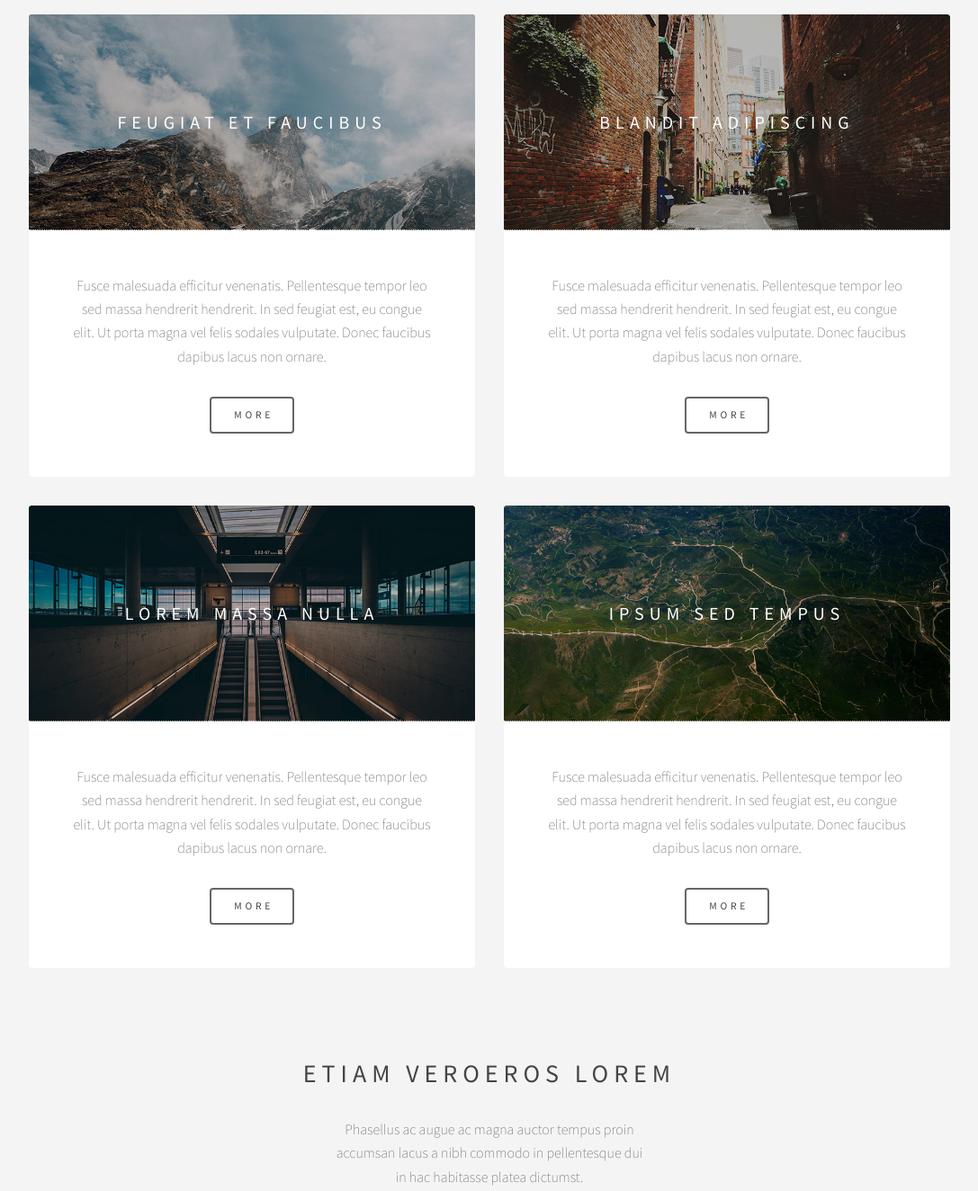
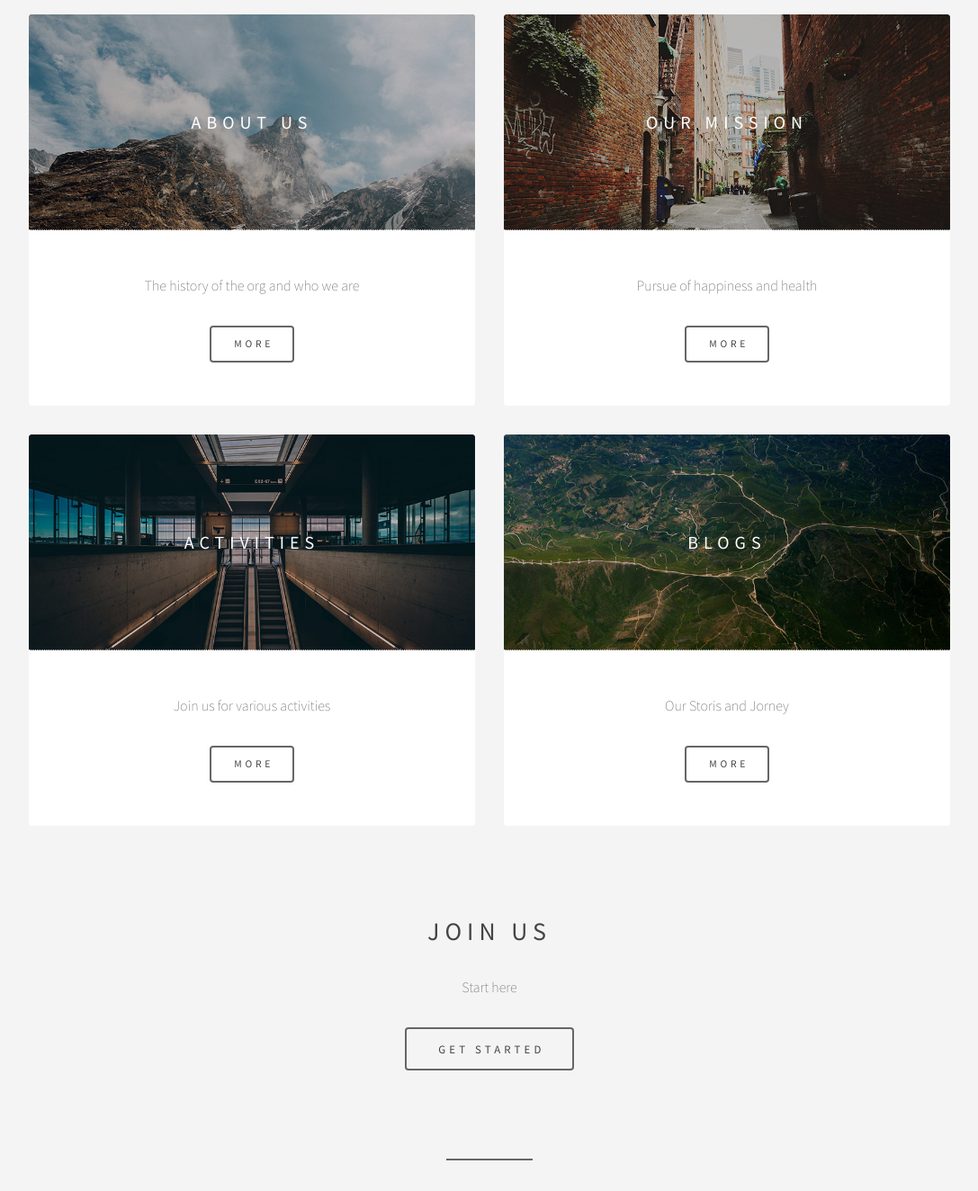
Before and after one commit to wangren/wangren.github.io, a plain HTML site: page index.html in a window 1280 px wide. Shown: the part 1220-2544 px from the top of the page at 90% size, without its empty margins (96-1183 px from the left). Drawn offline with Linux system fonts and the light colour scheme.

Commit message:
Add files via upload

```diff
--- a/index.html
+++ b/index.html
@@ -7,7 +7,7 @@
 
 		<!-- Header -->
 			<header id="header" class="alt"><div class="inner">
-					<h1>NW Vitality women’s association</h1>
+					<h1>NW Vitality Women’s Association</h1>
 					<p></p>
 				</div>
 			</header><!-- Wrapper --><div id="wrapper">
@@ -19,25 +19,23 @@
 </p>
 						<ul class="actions"><li><a href="#" class="button big">Learn More</a></li>
 						</ul></section><!-- Items --><section class="main items"><article class="item"><header><a href="#"><img src="images/pic01.jpg" alt="" width="800" height="400"></a>
-								<h3>Feugiat et faucibus</h3>
-							</header><p>Fusce malesuada efficitur venenatis. Pellentesque tempor leo sed massa hendrerit hendrerit. In sed feugiat est, eu congue elit. Ut porta magna vel felis sodales vulputate. Donec faucibus dapibus lacus non ornare.</p>
+								<h3>About US</h3>
+							</header><p>The history of the org and who we are </p>
 							<ul class="actions"><li><a href="#" class="button">More</a></li>
 							</ul></article><article class="item"><header><a href="#"><img src="images/pic02.jpg" alt="" width="800" height="400"></a>
-								<h3>Blandit adipiscing</h3>
-							</header><p>Fusce malesuada efficitur venenatis. Pellentesque tempor leo sed massa hendrerit hendrerit. In sed feugiat est, eu congue elit. Ut porta magna vel felis sodales vulputate. Donec faucibus dapibus lacus non ornare.</p>
+								<h3>Our Mission</h3>
+							</header><p>Pursue of happiness and health</p>
 							<ul class="actions"><li><a href="#" class="button">More</a></li>
 							</ul></article><article class="item"><header><a href="#"><img src="images/pic03.jpg" alt="" width="800" height="400"></a>
-								<h3>Lorem massa nulla</h3>
-							</header><p>Fusce malesuada efficitur venenatis. Pellentesque tempor leo sed massa hendrerit hendrerit. In sed feugiat est, eu congue elit. Ut porta magna vel felis sodales vulputate. Donec faucibus dapibus lacus non ornare.</p>
+								<h3>Activities</h3>
+							</header><p>Join us for various activities</p>
 							<ul class="actions"><li><a href="#" class="button">More</a></li>
 							</ul></article><article class="item"><header><a href="#"><img src="images/pic04.jpg" alt="" width="800" height="400"></a>
-								<h3>Ipsum sed tempus</h3>
-							</header><p>Fusce malesuada efficitur venenatis. Pellentesque tempor leo sed massa hendrerit hendrerit. In sed feugiat est, eu congue elit. Ut porta magna vel felis sodales vulputate. Donec faucibus dapibus lacus non ornare.</p>
+								<h3>Blogs</h3>
+							</header><p>Our Storis and Jorney</p>
 							<ul class="actions"><li><a href="#" class="button">More</a></li>
-							</ul></article></section><!-- CTA --><section id="cta" class="main special"><h2>Etiam veroeros lorem</h2>
-						<p>Phasellus ac augue ac magna auctor tempus proin<br>
-						accumsan lacus a nibh commodo in pellentesque dui<br>
-						in hac habitasse platea dictumst.</p>
+							</ul></article></section><!-- CTA --><section id="cta" class="main special"><h2>Join us</h2>
+						<p>Start here</p>
 						<ul class="actions"><li><a href="#" class="button big">Get Started</a></li>
 						</ul></section><!-- Main --><!--
 					<section id="main" class="main">
```
